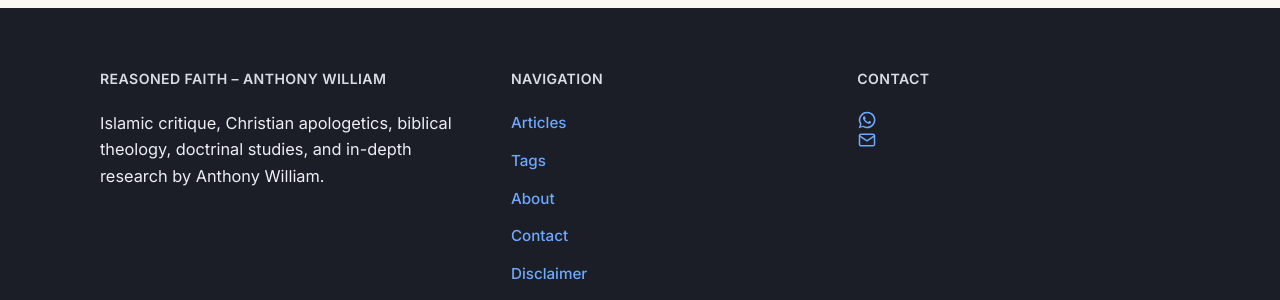
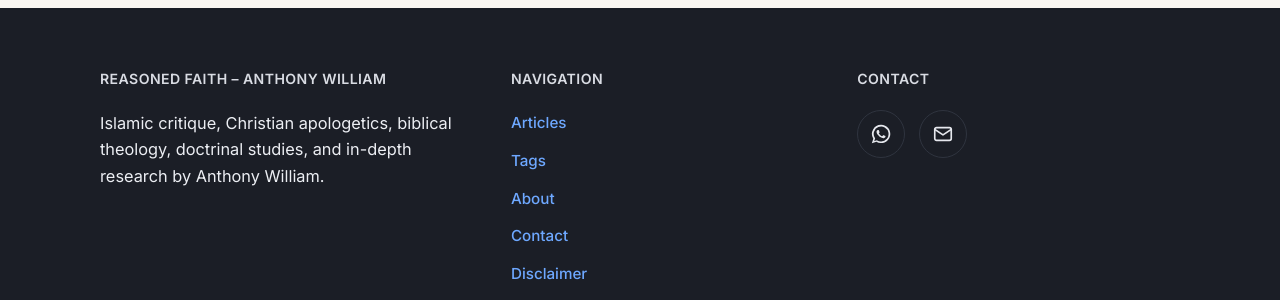
Before and after one commit to Reasoned-faith/reasoned-faith.github.io, a Jekyll site: the page built from index.html, in a window 1280 px wide and 1400 px high, scrolled down 2884 px. Shown: the part 1048-1348 px from the top of the window. Built offline with Jekyll 4.4.1, drawn with Linux system fonts in a browser that asks for light colours.

Commit message:
Update style.css

```diff
--- a/assets/css/style.css
+++ b/assets/css/style.css
@@ -509,10 +509,10 @@ a:focus-visible,button:focus-visible,input:focus-visible,summary:focus-visible{o
 .sf-nav ul{list-style:none;margin:0;padding:0;display:grid;gap:12px}
 .sf-nav a{color:#6ea8ff;font-size:.95rem;font-weight:500;transition:color .15s}
 .sf-nav a:hover,.sf-nav a:focus-visible{color:#a8cbff;text-decoration:underline;text-underline-offset:3px}
-.sf-contact ul{list-style:none;margin:0;padding:0;display:grid;gap:14px}
-.sf-contact a{display:flex;align-items:center;gap:12px;color:#6ea8ff;font-size:.95rem;font-weight:500;overflow-wrap:anywhere;transition:color .15s}
-.sf-contact a svg{flex:none;width:20px;height:20px}
-.sf-contact a:hover,.sf-contact a:focus-visible{color:#a8cbff;text-decoration:underline;text-underline-offset:3px}
+.sf-icons{display:flex;gap:14px}
+.sf-icons a{display:grid;place-items:center;width:48px;height:48px;border:1px solid #2f343f;border-radius:50%;background:#1b1e26;color:#e6e8ee;transition:border-color .2s,color .2s,background .2s,transform .2s}
+.sf-icons a svg{width:22px;height:22px}
+.sf-icons a:hover,.sf-icons a:focus-visible{border-color:#6ea8ff;color:#6ea8ff;background:#222633;transform:translateY(-2px)}
 .sf-bottom{margin-top:48px;padding-top:20px;border-top:1px solid #e6e8ee;text-align:center}
 .sf-copy{font-size:.82rem;color:#6f7581}
 .sf-verse{margin-top:10px;font-size:.82rem;color:#d3e2f5}
```
